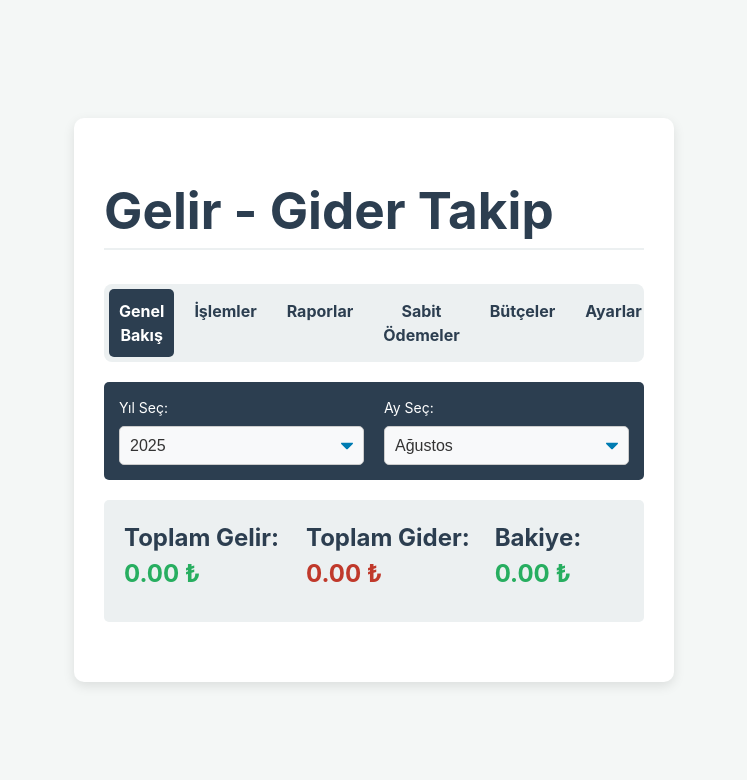
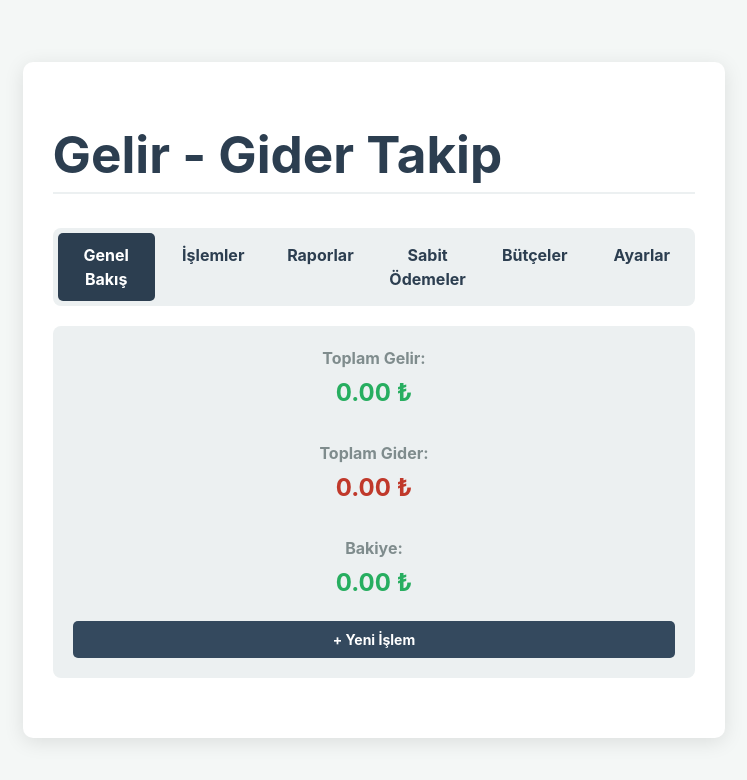
Before and after one commit to uurk55/gelir-gider-uygulamasi, a React (Vite) app: page / in a window 1280 px wide. Shown: the top 780 px of the page, without its empty margins (266-1013 px from the left). Built offline with nearby package versions, Linux system fonts and the light colour scheme.

Commit message:
genel bakış sayfası düzenlendi

```diff
--- a/src/App.css
+++ b/src/App.css
@@ -4,25 +4,33 @@
   box-sizing: border-box;
 }
 
-/* Genel Sayfa Ayarları */
+/* Evrensel Kutu Modeli (Bu kalmalı, çünkü bu her zaman iyidir) */
+*,
+*::before,
+*::after {
+  box-sizing: border-box;
+}
+
+/* Sayfanın Temelini Hazırlama (Orijinal Ortalanmış Hali) */
 body {
+  margin: 0;
+  padding: 20px;
   font-family: -apple-system, BlinkMacSystemFont, 'Segoe UI', Roboto, Helvetica, Arial, sans-serif;
   background-color: #f4f7f6;
   color: #333;
-  margin: 0;
-  padding: 20px;
-  display: flex;
-  justify-content: center;
+  display: flex; /* İçeriği ortalamak için */
+  justify-content: center; /* İçeriği ortalamak için */
+  min-height: 100vh;
 }
 
-/* Uygulamanın Ana Konteyneri */
+/* Ana Uygulama Konteyneri (Orijinal Dar Hali) */
 .app-container {
   width: 100%;
-  max-width: 600px;
+  max-width: 900px; /* 600px biraz dardı, 900px daha iyi bir denge olabilir */
   background-color: white;
   padding: 30px;
   border-radius: 10px;
-  box-shadow: 0 4px 12px rgba(0, 0, 0, 0.1);
+  box-shadow: 0 4px 20px rgba(0, 0, 0, 0.1);
 }
 
 /* Başlıklar */
@@ -849,3 +857,67 @@ input:focus, select:focus {
   margin-top: 5px;
   color: #6c757d;
 }
+/* App.css'teki mevcut .rapor-bolumu'nu bununla değiştir */
+
+.rapor-bolumu {
+  display: flex;
+  justify-content: space-between;
+  align-items: center; /* Dikeyde ortala */
+  gap: 20px;
+  background-color: #ecf0f1;
+  padding: 20px;
+  border-radius: 8px;
+  margin-bottom: 30px;
+}
+
+.rapor-kalemleri {
+  display: flex;
+  gap: 30px;
+}
+
+.rapor-kalem h2 {
+  margin: 0 0 5px 0;
+  font-size: 16px;
+  color: #7f8c8d;
+  border: none;
+  padding: 0;
+}
+
+.rapor-kalem span {
+  font-size: 24px;
+  font-weight: bold;
+}
+/* App.css dosyasının en altına ekle */
+
+.hizli-eylem-butonu-kucuk {
+  background-color: #34495e; /* Daha koyu bir renk */
+  color: white;
+  font-weight: bold;
+  font-size: 14px;
+  padding: 10px 16px;
+  border: none;
+  border-radius: 5px;
+  cursor: pointer;
+  transition: all 0.2s ease;
+}
+
+.hizli-eylem-butonu-kucuk:hover {
+  background-color: #2c3e50;
+  transform: scale(1.05); /* Hover'da hafifçe büyüsün */
+}
+.rapor-bolumu, .rapor-kalemleri {
+  flex-direction: column;
+  align-items: stretch; /* Elemanların tam genişliği kaplamasını sağla */
+}
+
+.rapor-kalem {
+  text-align: center;
+}
+
+.rapor-eylem {
+  width: 100%;
+}
+
+.hizli-eylem-butonu-kucuk {
+  width: 100%;
+}
--- a/src/pages/GenelBakis.jsx
+++ b/src/pages/GenelBakis.jsx
@@ -1,4 +1,4 @@
-// GÜNCELLENMİŞ VE KESİNLİKLE ÇALIŞAN - src/pages/GenelBakis.jsx
+// GÜNCELLENMİŞ VE NİHAİ - src/pages/GenelBakis.jsx
 
 import { useNavigate } from 'react-router-dom';
 import { Pie, Bar } from 'react-chartjs-2';
@@ -14,7 +14,6 @@ function GenelBakis(props) {
     gelirGrafikVerisi
   } = props;
 
-  // DÜZELTME: ayAdi, onu kullanan her şeyden ÖNCE tanımlanmalı.
   const ayAdi = new Date(seciliYil, seciliAy - 1, 1).toLocaleString('tr-TR', { month: 'long' });
 
   const handleGrafikTiklama = (event, elements) => {
@@ -33,7 +32,7 @@ function GenelBakis(props) {
       legend: { display: false },
       title: {
         display: true,
-        text: `${ayAdi} Ayı Gelir Kaynakları` // Artık ayAdi burada kullanılabilir.
+        text: `${ayAdi} Ayı Gelir Kaynakları`
       },
     },
     scales: {
@@ -43,6 +42,7 @@ function GenelBakis(props) {
 
   return (
     <>
+      {/* 1. BİLDİRİM BÖLÜMÜ */}
       {onayBekleyenAbonelikler.length > 0 && (
         <div className="bildirim-kutusu">
           <h3>Bu Ay Onay Bekleyen Abonelikler</h3>
@@ -57,32 +57,30 @@ function GenelBakis(props) {
         </div>
       )}
 
-      <div className="zaman-filtresi-kutusu">
-        <div className="kontrol-grubu"><label>Yıl Seç:</label><select value={seciliYil} onChange={(e) => setSeciliYil(parseInt(e.target.value))}>{mevcutYillar.length > 0 ? (mevcutYillar.map(yil => <option key={yil} value={yil}>{yil}</option>)) : (<option value={new Date().getFullYear()}>{new Date().getFullYear()}</option>)}</select></div>
-        <div className="kontrol-grubu"><label>Ay Seç:</label><select value={seciliAy} onChange={(e) => setSeciliAy(parseInt(e.target.value))}>{['Ocak', 'Şubat', 'Mart', 'Nisan', 'Mayıs', 'Haziran', 'Temmuz', 'Ağustos', 'Eylül', 'Ekim', 'Kasım', 'Aralık'].map((ay, index) => (<option key={index + 1} value={index + 1}>{ay}</option>))}</select></div>
-      </div>
+      {/* 2. ZAMAN FİLTRESİ VE RAPOR BÖLÜMÜ */}
+      <div className="rapor-bolumu">
+  <div className="rapor-kalemleri">
+    <div className="rapor-kalem">
+      <h2>Toplam Gelir:</h2>
+      <span className="gelir-renk">{toplamGelir.toFixed(2)} ₺</span>
+    </div>
+    <div className="rapor-kalem">
+      <h2>Toplam Gider:</h2>
+      <span className="gider-renk">{toplamGider.toFixed(2)} ₺</span>
+    </div>
+    <div className="rapor-kalem">
+      <h2>Bakiye:</h2>
+      <span className={bakiye >= 0 ? 'gelir-renk' : 'gider-renk'}>{bakiye.toFixed(2)} ₺</span>
+    </div>
+  </div>
+  <div className="rapor-eylem">
+    <button onClick={() => navigate('/islemler')} className="hizli-eylem-butonu-kucuk">
+      + Yeni İşlem
+    </button>
+  </div>
+</div>
 
-      <div className="rapor-bolumu">
-        <h2>Toplam Gelir: <span className="gelir-renk">{toplamGelir.toFixed(2)} ₺</span></h2>
-        <h2>Toplam Gider: <span className="gider-renk">{toplamGider.toFixed(2)} ₺</span></h2>
-        <h2>Bakiye: <span className={bakiye >= 0 ? 'gelir-renk' : 'gider-renk'}>{bakiye.toFixed(2)} ₺</span></h2>
-      </div>
-
-      {butceDurumlari.length > 0 && (
-        <div className="analiz-karti">
-          <h2>Aylık Kategori Limitleri</h2>
-          <div className="butce-listesi">
-            {butceDurumlari.map(butce => (
-              <div key={butce.kategori} className={`butce-kalemi ${butce.durum}`}>
-                <div className="butce-bilgi"><span className="butce-kategori">{butce.kategori}</span><span className="butce-rakamlar"> {butce.harcanan.toFixed(2)} / {butce.limit.toFixed(2)} ₺<strong> (%{butce.yuzde.toFixed(0)})</strong></span></div>
-                <div className="progress-bar-konteyner"><div className="progress-bar-dolgu" style={{ width: `${butce.yuzde}%` }}></div></div>
-                {butce.kalan < 0 ? (<span className="butce-durum gider-renk">{-butce.kalan.toFixed(2)} ₺ aşıldı!</span>) : (<span className="butce-durum">{butce.kalan.toFixed(2)} ₺ kullanılabilir</span>)}
-              </div>
-            ))}
-          </div>
-        </div>
-      )}
-
+      {/* 3. GELİR VE GİDER ANALİZ IZGARASI (ARTIK EN ÜSTTE) */}
       <div className="analiz-bolumu-grid">
         {filtrelenmisGiderler.length > 0 && (
           <div className="analiz-karti">
@@ -108,6 +106,22 @@ function GenelBakis(props) {
           </div>
         )}
       </div>
+
+      {/* 4. BÜTÇE TAKİP BÖLÜMÜ (ARTIK EN ALTTA) */}
+      {butceDurumlari.length > 0 && (
+        <div className="analiz-karti" style={{ marginTop: '30px' }}>
+          <h2>Aylık Kategori Limitleri</h2>
+          <div className="butce-listesi">
+            {butceDurumlari.map(butce => (
+              <div key={butce.kategori} className={`butce-kalemi ${butce.durum}`}>
+                <div className="butce-bilgi"><span className="butce-kategori">{butce.kategori}</span><span className="butce-rakamlar"> {butce.harcanan.toFixed(2)} / {butce.limit.toFixed(2)} ₺<strong> (%{butce.yuzde.toFixed(0)})</strong></span></div>
+                <div className="progress-bar-konteyner"><div className="progress-bar-dolgu" style={{ width: `${butce.yuzde}%` }}></div></div>
+                {butce.kalan < 0 ? (<span className="butce-durum gider-renk">{-butce.kalan.toFixed(2)} ₺ aşıldı!</span>) : (<span className="butce-durum">{butce.kalan.toFixed(2)} ₺ kullanılabilir</span>)}
+              </div>
+            ))}
+          </div>
+        </div>
+      )}
     </>
   );
 }
```
